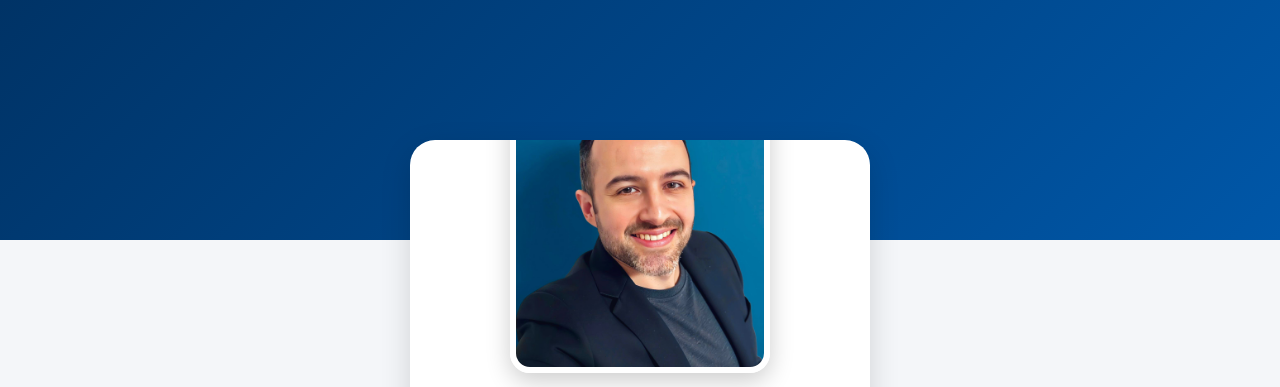
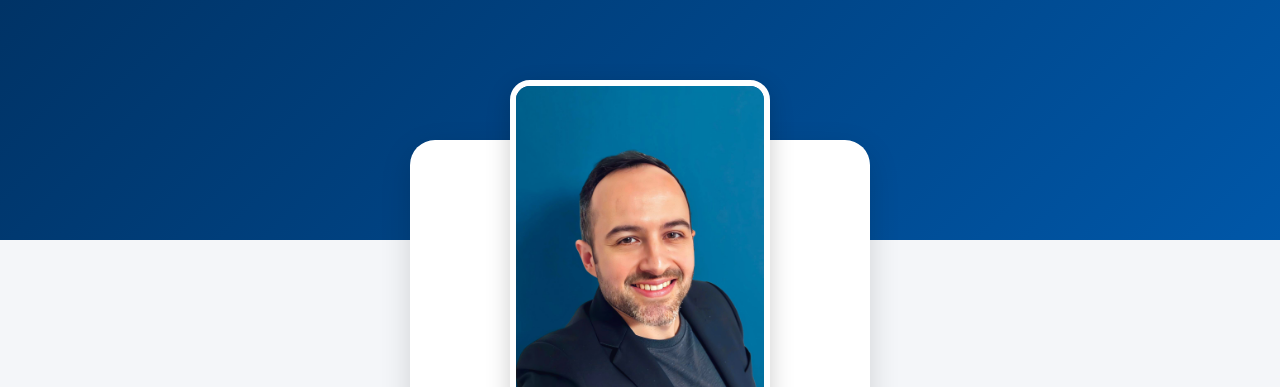
Before and after one commit to vitorgerloff-cloud/cartao-vitor, a plain HTML site: page index.html in a window 1280 px wide. Shown: the top 387 px of the page. Drawn offline with Linux system fonts and the light colour scheme.

Commit message:
Update index.html

```diff
--- a/index.html
+++ b/index.html
@@ -35,7 +35,6 @@ body{
 .card{
     background:white;
     border-radius:25px;
-    overflow:hidden;
     box-shadow:0 10px 30px rgba(0,0,0,.15);
 }
 
@@ -51,7 +50,7 @@ body{
     height:auto;
     border-radius:20px;
     border:6px solid white;
-    margin-top:-130px;
+    margin-top:-80px;
     box-shadow:0 8px 25px rgba(0,0,0,.2);
 }
 
```
